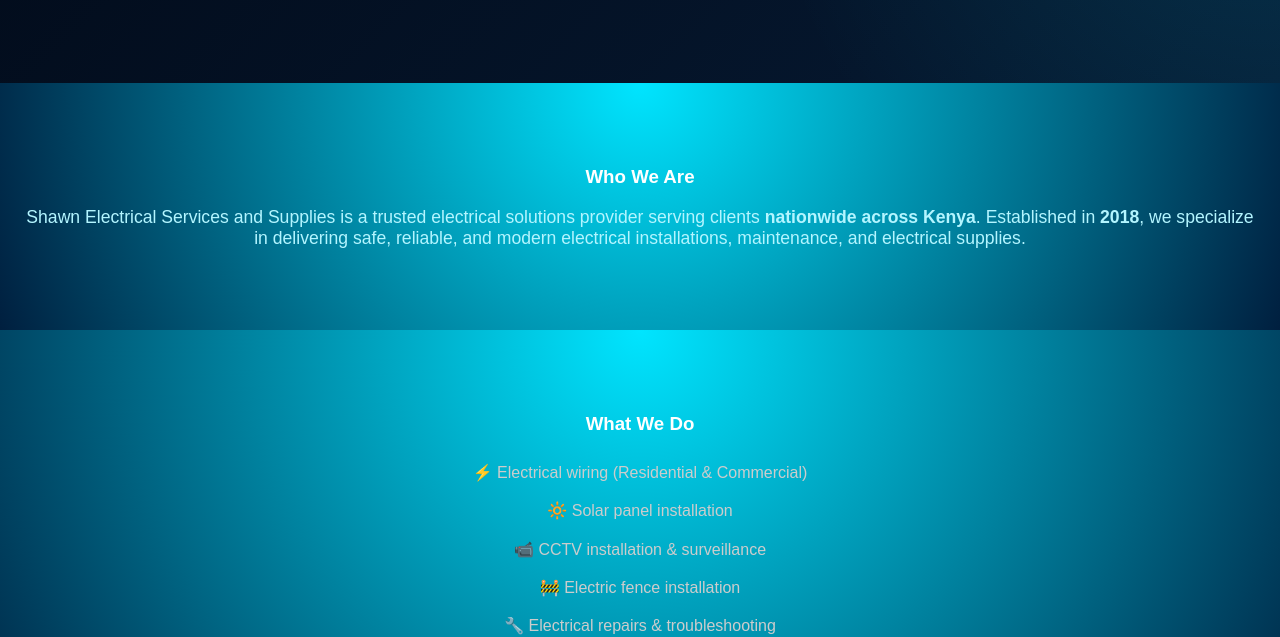
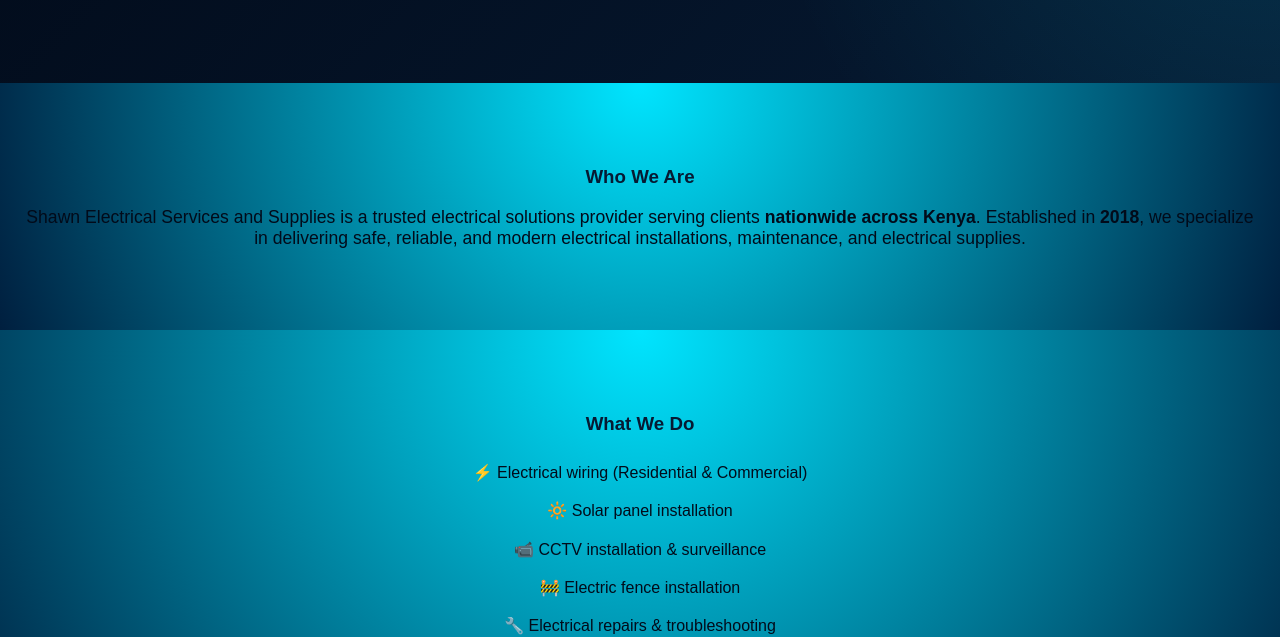
Before and after one commit to Ouresteve/Shawn-Electrical-Services, a plain HTML site: page about.html in a window 1280 px wide. Shown: the part 322-959 px from the top of the page. Drawn offline with Linux system fonts and the light colour scheme.

Commit message:
latest update

```diff
--- a/style.css
+++ b/style.css
@@ -661,7 +661,7 @@ footer {
 
 .about-hero {
   background: radial-gradient(circle at top, #00e5ff, #001f3f);
-  color: white;
+  color: var(--panel-blue);
   text-align: center;
   padding: 4rem 1.5rem;
 }
@@ -672,9 +672,10 @@ footer {
 }
 
 .about-hero p {
-  color: #b3f5ff;
+  color: var(--deep-navy);
   font-size: 1.1rem;
 }
+
 
 /* Sections */
 .about-section {
@@ -698,11 +699,12 @@ footer {
 .services-list {
   list-style: none;
   padding: 0;
+
 }
 
 .services-list li {
   padding: 0.6rem 0;
-  color: #ccc;
+  color: var(--deep-navy);
   font-size: 1rem;
 }
 
```
